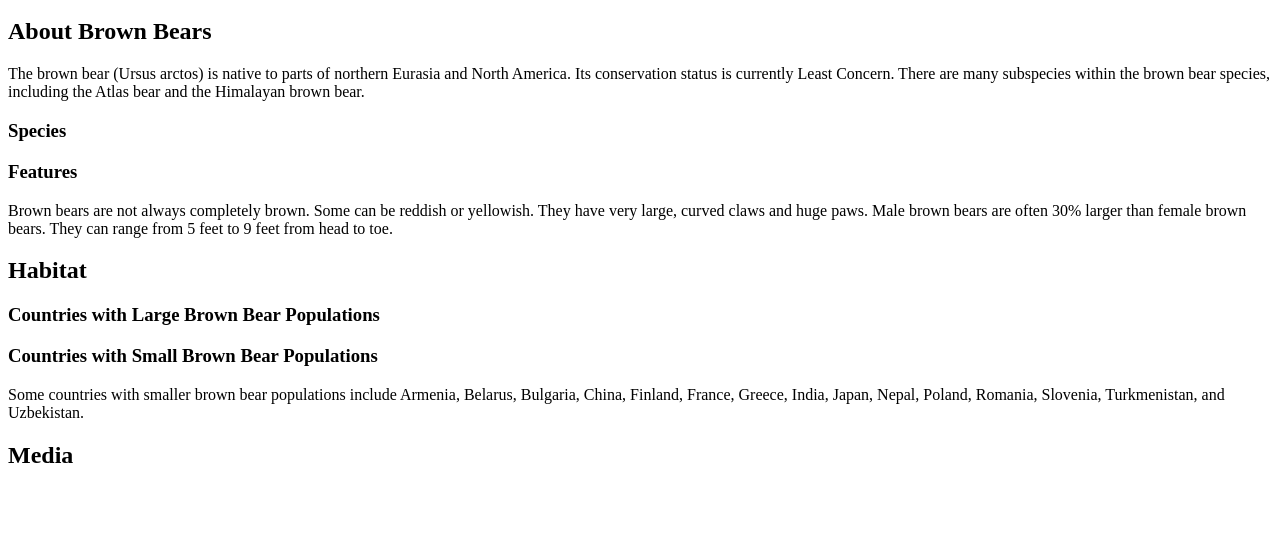
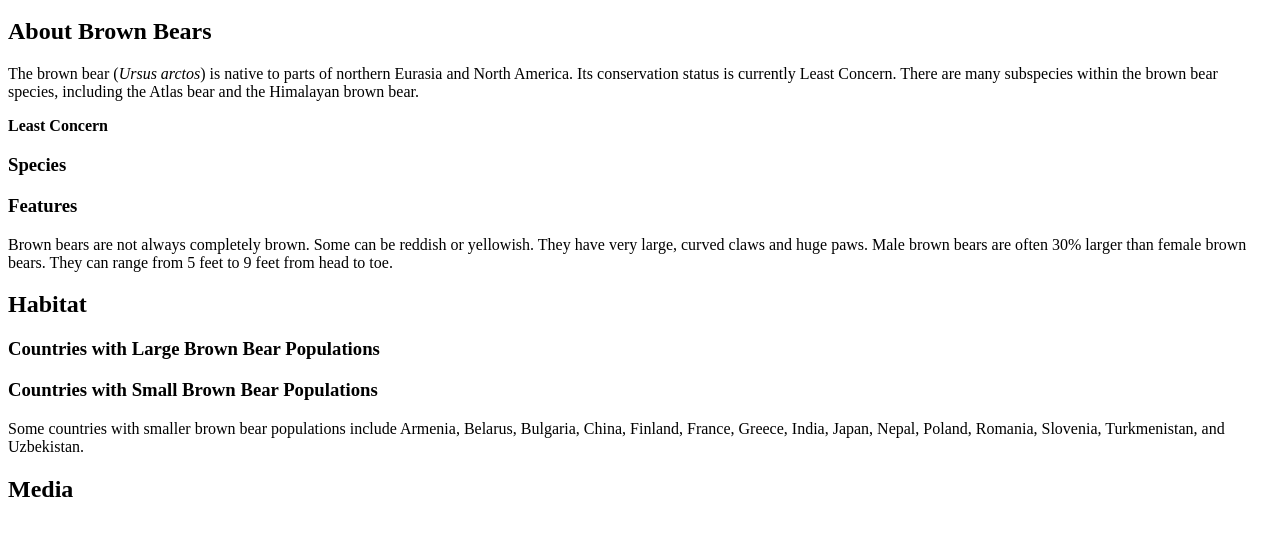
Before and after one commit to HollywoodInc/LearnHTML, a plain HTML site: page index.html in a window 1280 px wide. Shown: the part 48-584 px from the top of the page. Drawn offline with Linux system fonts and the light colour scheme.

Commit message:
Styling Text

```diff
--- a/index.html
+++ b/index.html
@@ -2,7 +2,8 @@
     <h1>The Brown Bear</h1>
     <div id="introduction">
         <h2>About Brown Bears</h2>
-            <p>The brown bear (Ursus arctos) is native to parts of northern Eurasia and North America. Its conservation status is currently Least Concern. There are many subspecies within the brown bear species, including the Atlas bear and the Himalayan brown bear.</p>
+            <p>The brown bear (<em>Ursus arctos</em>) is native to parts of northern Eurasia and North America. Its conservation status is currently Least Concern. There are many subspecies within the brown bear species, including the Atlas bear and the Himalayan brown bear.</p>
+                <strong>Least Concern</strong>
                 <h3>Species</h3>
                 <h3>Features</h3>
                     <p>Brown bears are not always completely brown. Some can be reddish or yellowish. They have very large, curved claws and huge paws. Male brown bears are often 30% larger than female brown bears. They can range from 5 feet to 9 feet from head to toe.</p>
```
